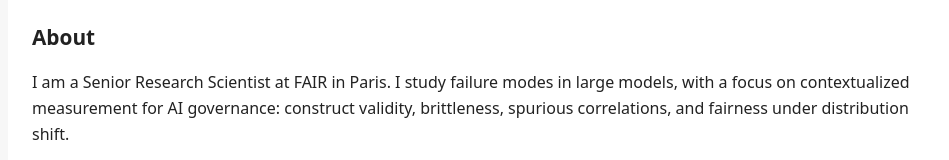
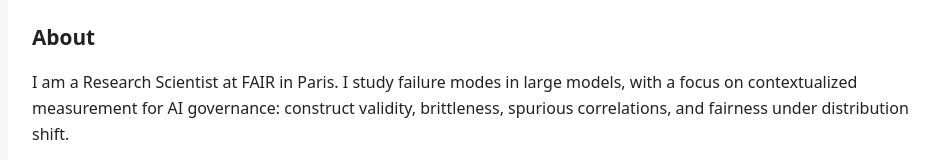
Before and after one commit to leventsagun/leventsagun.github.io, a plain HTML site: page index.html in a window 1280 px wide. Shown: the part 181-341 px from the top of the page, without its empty margins (158-1107 px from the left). Drawn offline with Linux system fonts and the light colour scheme.

Commit message:
Update index.html

```diff
--- a/index.html
+++ b/index.html
@@ -26,7 +26,7 @@
     <section id="about">
       <h2>About</h2>
       <p>
-        I am a Senior Research Scientist at FAIR in Paris. I study
+        I am a Research Scientist at FAIR in Paris. I study
         failure modes in large models, with a focus on contextualized
         measurement for AI governance: construct validity, brittleness,
         spurious correlations, and fairness under distribution shift.
```
